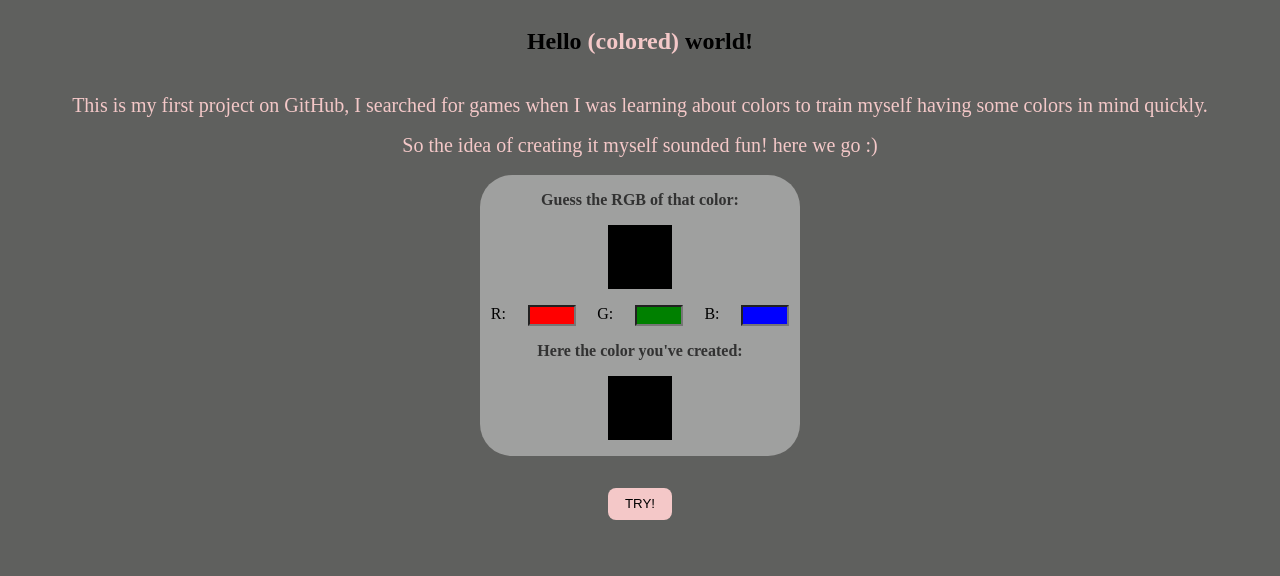
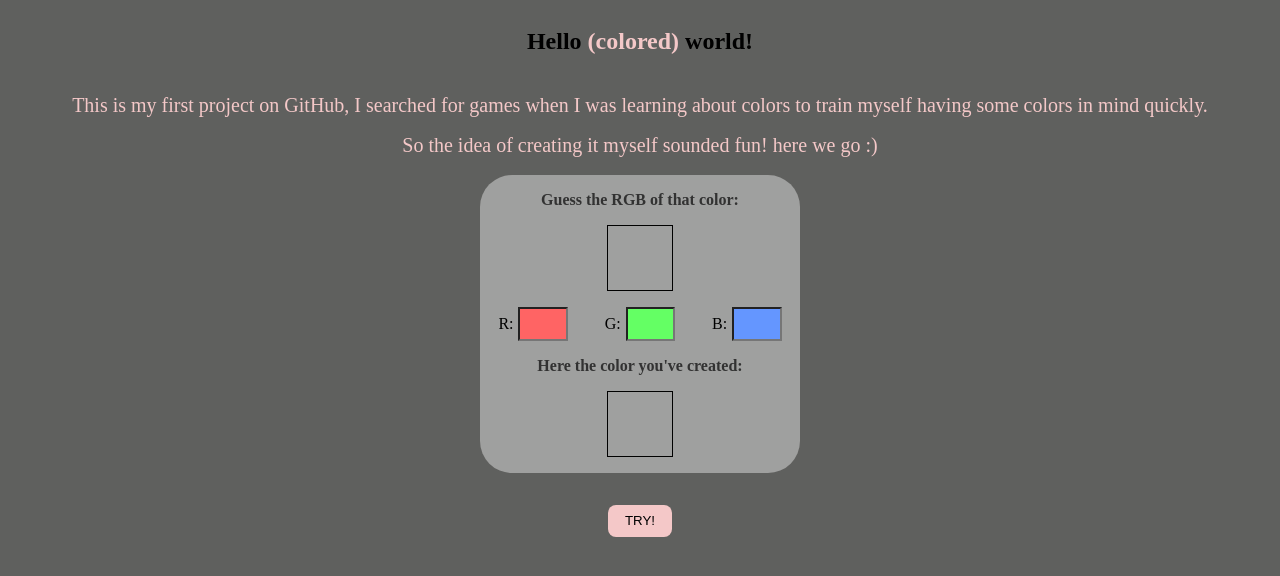
Before and after one commit to Yedrup/Color-Game, a plain HTML site: page index.html in a window 1280 px wide. Drawn offline with Linux system fonts and the light colour scheme.

Commit message:
css of the elements input and div receiving colors

```diff
--- a/css/main.css
+++ b/css/main.css
@@ -42,11 +42,12 @@ body {
 	margin-bottom: 1rem;
 }
 
-.colorToGuess,
-.colorTriedByUser {
+.colorToGuessDiv,
+.colorTriedByUserDiv {
 	width: 4rem;
 	height: 4rem;
-	background-color: black;
+	border: 1px solid black;
+	background-color: transparent;
 }
 .answerDiv {
 	display: flex;
@@ -54,19 +55,25 @@ body {
 	width: 100%;
 }
 
+.answerDiv label {
+	align-self: center;
+	margin-right: -2rem;
+}
+
 .colorValue {
-	max-width: 2.5rem;
+	max-width: 2.6rem;
+	font-size: 1.5rem;
 	color: rgb(200,200,200);
 }
 
 #red {
-	background-color: red;
+	background-color: rgb(255,100,100);
 }
 #green {
-	background-color: green;
+	background-color: rgb(100,255,100);
 }
 #blue {
-	background-color: blue;
+	background-color: rgb(100,150,255);
 }
 
 #button {
--- a/index.html
+++ b/index.html
@@ -14,7 +14,7 @@
 	<div class="GamePannel">
 	 	<p class="messageToPlayer">Guess the RGB of that color: </p>
 	<div class="colorPannel">
-		<div class="colorToGuess"></div>
+		<div class="colorToGuessDiv"></div>
 	</div>
 	<div class="answerDiv">
 		<label for="red">R:</label>
@@ -26,7 +26,7 @@
 	</div>
 	<div class="colorPannel">
 		<p class="messageToPlayer">Here the color you've created: </p>
-		<div class="colorTriedByUser"></div>
+		<div class="colorTriedByUserDiv"></div>
 	</div>
 	</div>
 		<input id="button" type="submit" name="answer" value="TRY!">
```
Also changed, not shown: 1 other file.
